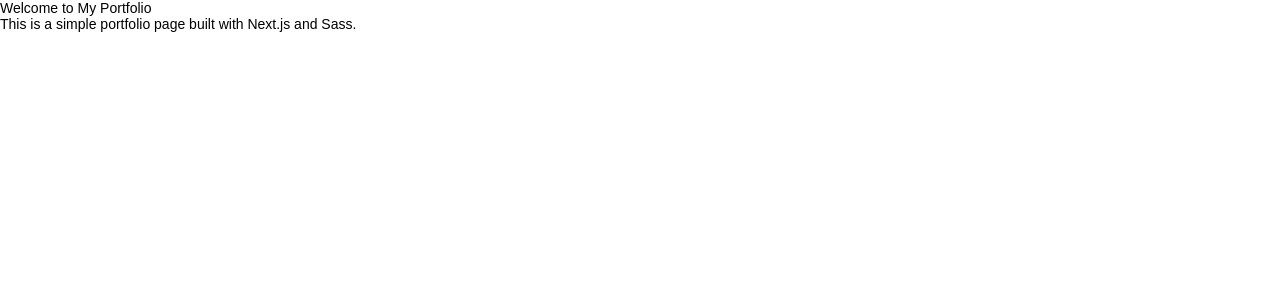
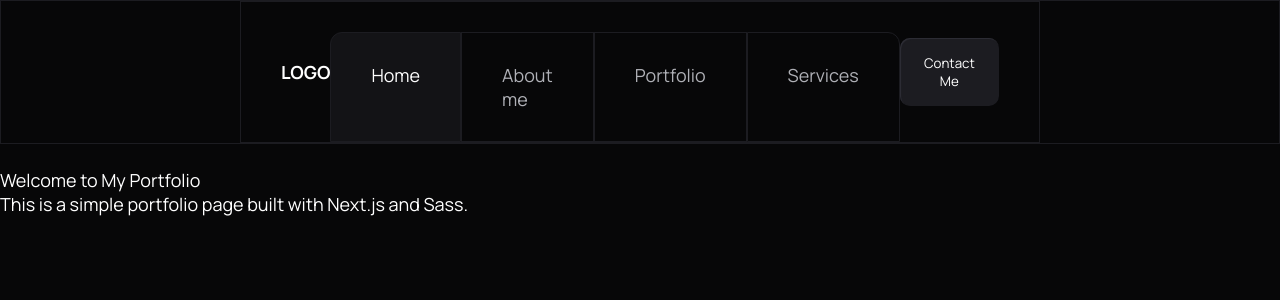
Before and after one commit to KraYFS/newPortfolio, a Next.js app: page / in a window 1280 px wide. Shown: the top 300 px of the page. Built offline with nearby package versions, Linux system fonts and the light colour scheme.

Commit message:
added header

```diff
--- a/app/(Home)/page.tsx
+++ b/app/(Home)/page.tsx
@@ -3,6 +3,7 @@ import './styles.scss'
 export default function Home() {
   return (
     <main>
+      <br />
       <h1>Welcome to My Portfolio</h1>
       <p>This is a simple portfolio page built with Next.js and Sass.</p>
     </main>
--- /dev/null
+++ b/app/components/Header/Header.tsx
@@ -0,0 +1,18 @@
+import './styles.scss'
+
+import Button from '../UI/Button/Button'
+import NavBar from '../UI/NavBar/NavBar'
+
+export default function Header() {
+  return (
+    <header className='header'>
+      <div className='container'>
+        <div className='header__inner'>
+          <h1 className='header__logo'>Logo</h1>
+          <NavBar />
+          <Button text='Contact Me' />
+        </div>
+      </div>
+    </header>
+  )
+}
--- /dev/null
+++ b/app/components/Header/styles.scss
@@ -0,0 +1,17 @@
+.header {
+  width: 100%;
+  border: 1px solid var(--black-12);
+
+  &__inner {
+    display: flex;
+    align-items: center;
+    justify-content: space-between;
+    padding: 0 40px;
+    border: 1px solid var(--black-12);
+  }
+
+  &__logo {
+    font-weight: 700;
+    text-transform: uppercase;
+  }
+}
--- /dev/null
+++ b/app/components/UI/Button/Button.tsx
@@ -0,0 +1,5 @@
+import './styles.scss'
+
+export default function Button({ text }: { text: string }) {
+  return <button className='button'>{text}</button>
+}
--- /dev/null
+++ b/app/components/UI/Button/styles.scss
@@ -0,0 +1,15 @@
+.button {
+  position: relative;
+  padding: 16px 24px;
+  color: var(--absolute-white);
+  background-color: var(--black-12);
+  border: none;
+  border-radius: 10px;
+  box-shadow: inset 1px 1px 1px 0 var(--black-20);
+  transition: all 0.3s ease-in-out;
+
+  &:hover {
+    background-color: var(--black-8);
+    box-shadow: inset -1px -1px 1px 0 var(--black-20);
+  }
+}
--- /dev/null
+++ b/app/components/UI/NavBar/NavBar.tsx
@@ -0,0 +1,34 @@
+'use client'
+
+import './styles.scss'
+
+import clsx from 'clsx'
+import Link from 'next/link'
+import { usePathname } from 'next/navigation'
+
+export default function NavBar() {
+  const pathname = usePathname()
+
+  const links = [
+    { href: '/', label: 'Home' },
+    { href: '/about', label: 'About me' },
+    { href: '/portfolio', label: 'Portfolio' },
+    { href: '/services', label: 'Services' }
+  ]
+
+  return (
+    <nav className='nav'>
+      {links.map(link => (
+        <Link
+          key={link.href}
+          href={link.href}
+          className={clsx('nav__link', {
+            'nav__link--active': pathname === link.href
+          })}
+        >
+          {link.label}
+        </Link>
+      ))}
+    </nav>
+  )
+}
--- /dev/null
+++ b/app/components/UI/NavBar/styles.scss
@@ -0,0 +1,29 @@
+.nav {
+  display: flex;
+  padding-top: 30px;
+
+  &__link {
+    padding: 30px 40px;
+    color: var(--gray-70);
+    border: 1px solid var(--black-12);
+    transition: all 0.3s ease-in-out;
+
+    &--active {
+      color: var(--absolute-white);
+      background-color: var(--black-8);
+    }
+
+    &:first-child {
+      border-radius: 12px 0 0;
+    }
+
+    &:last-child {
+      border-radius: 0 12px 0 0;
+    }
+
+    &:hover {
+      color: var(--absolute-white);
+      background-color: var(--black-8);
+    }
+  }
+}
--- a/app/globals.scss
+++ b/app/globals.scss
@@ -16,6 +16,7 @@
 }
 
 a {
+  color: var(--absolute-white);
   text-decoration: none;
 }
 
@@ -34,10 +35,10 @@ aside {
 html,
 body {
   overflow: auto;
-  font-family: Montserrat, sans-serif;
-  font-size: 100%;
-  font-size: 14px;
-  color: var(--text-color);
+  font-family: Manrope, sans-serif;
+  font-size: 18px;
+  color: var(--absolute-white);
+  background: var(--black-3);
   text-size-adjust: 100%;
   -webkit-tap-highlight-color: transparent;
 }
@@ -81,7 +82,7 @@ h6 {
 
 .container {
   width: 100%;
-  max-width: 1470px;
+  max-width: 1596px;
   margin: 0 auto;
 }
 
--- a/app/layout.tsx
+++ b/app/layout.tsx
@@ -1,7 +1,10 @@
 import './globals.scss'
+import './variables.scss'
 
 import type { Metadata } from 'next'
 import { Manrope } from 'next/font/google'
+
+import Header from './components/Header/Header'
 
 const manRopeSans = Manrope({
   variable: '--font-manrope-sans',
@@ -16,7 +19,10 @@ export const metadata: Metadata = {
 export default function RootLayout({ children }: LayoutProps<'/'>) {
   return (
     <html lang='en' className={`${manRopeSans.variable}`}>
-      <body>{children}</body>
+      <body>
+        <Header />
+        {children}
+      </body>
     </html>
   )
 }
--- /dev/null
+++ b/app/variables.scss
@@ -0,0 +1,35 @@
+:root {
+  // absolute colors
+  --absolute-white: #fff;
+  --absolute-black: #000;
+
+  // purple colors
+  --purple-55: #4a2ced;
+  --purple-60: #5e43ef;
+  --purple-70: #8672f3;
+  --purple-80: #aea1f7;
+  --purple-90: #d6d0fb;
+  --purple-95: #eae7fd;
+  --purple-97: #f3f1fe;
+  --purple-98: #fbfaff;
+
+  // black colors
+  --black-3: #070708;
+  --black-6: #0e0e10;
+  --black-8: #131316;
+  --black-12: #1c1c21;
+  --black-15: #232329;
+  --black-20: #2f2f37;
+  --black-25: #3b3b45;
+  --black-30: #474752;
+
+  // gray colors
+  --gray-40: #62646c;
+  --gray-50: #797c86;
+  --gray-70: #afb0b6;
+  --gray-80: #cacace;
+  --gray-90: #e4e4e6;
+  --gray-95: #f2f2f3;
+  --gray-97: #f7f7f8;
+  --gray-99: #fcfcfd;
+}
```
Also changed, not shown: package.json (+3 -4 lines), .stylelintrc.json, 1 other file (tests, documents, lock files or other folders).
